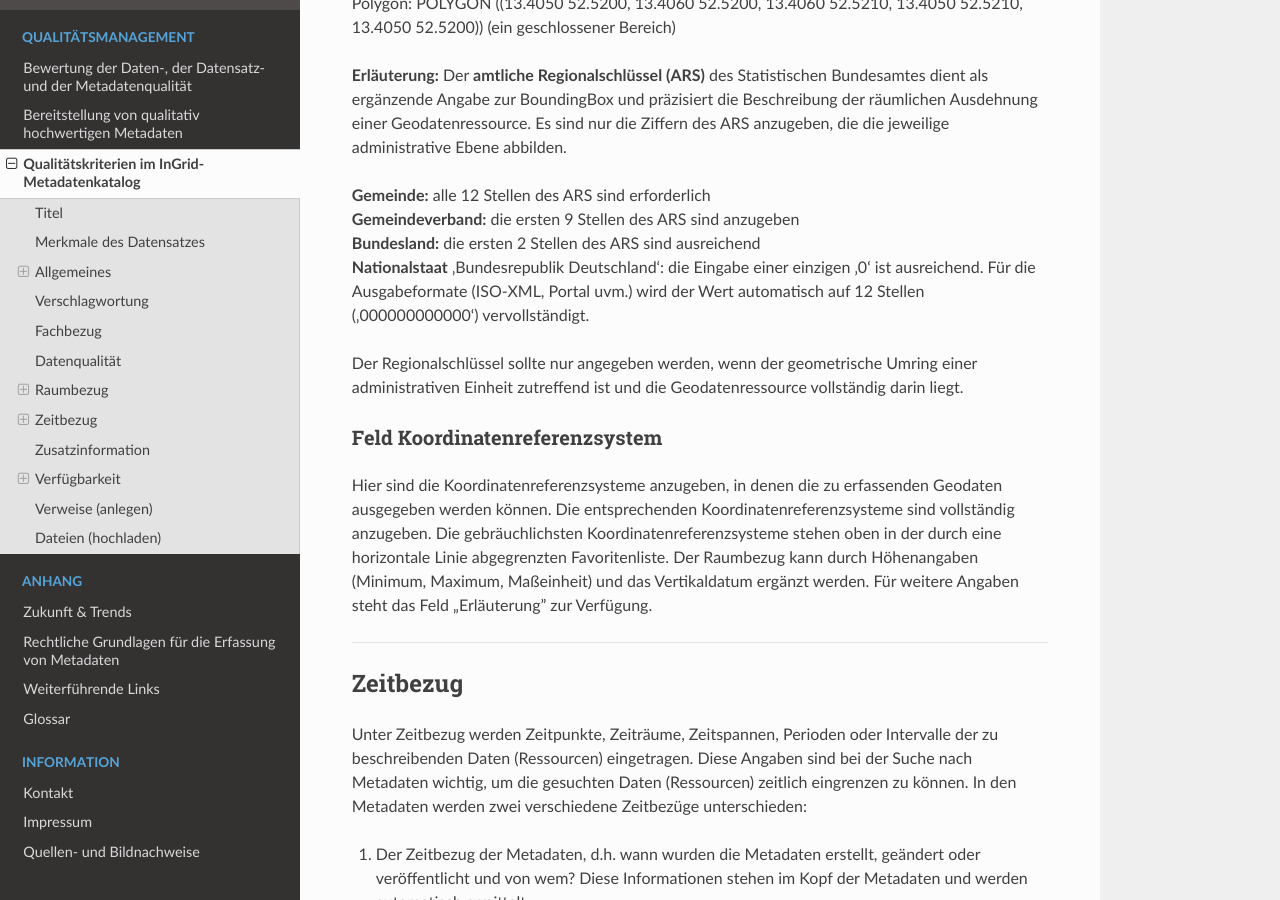
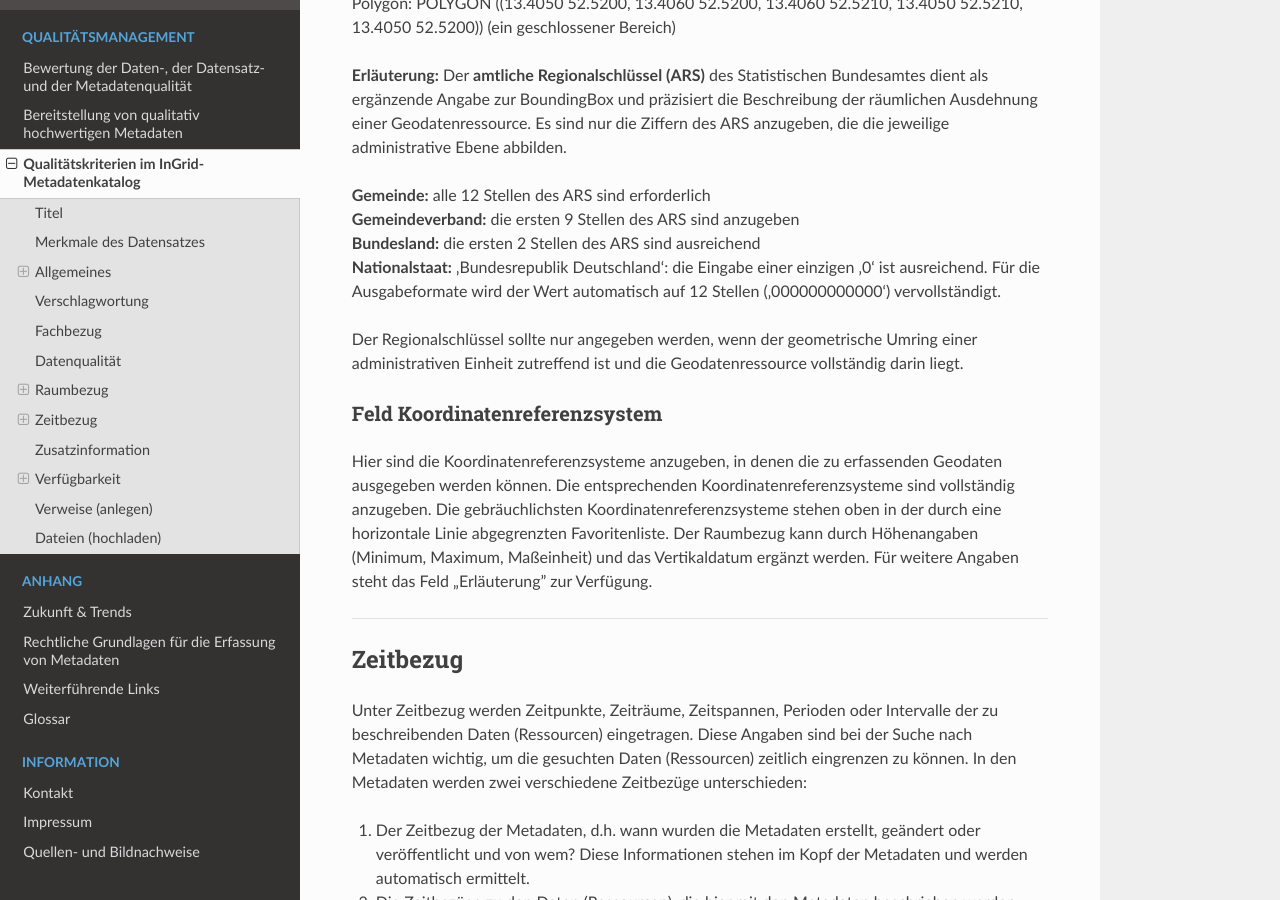
Before and after one commit to tomiwo/ingrid-mdk-st-high-quality-metadata, a Sphinx documentation site: the page built from docs/qualitaetsmanagement/metadatenschema-ige.rst, in a window 1280 px wide and 900 px high, scrolled down 5283 px. Built offline with Sphinx 7.4.7 and the Read the Docs theme 3.1.0, drawn with Linux system fonts in a browser that asks for light colours.

Commit message:
Update metadatenschema-ige.rst

```diff
--- a/docs/qualitaetsmanagement/metadatenschema-ige.rst
+++ b/docs/qualitaetsmanagement/metadatenschema-ige.rst
@@ -187,7 +187,7 @@ Polygon: POLYGON ((13.4050 52.5200, 13.4060 52.5200, 13.4060 52.5210, 13.4050 52
 | **Gemeinde:** alle 12 Stellen des ARS sind erforderlich
 | **Gemeindeverband:** die ersten 9 Stellen des ARS sind anzugeben
 | **Bundesland:** die ersten 2 Stellen des ARS sind ausreichend
-| **Nationalstaat** 'Bundesrepublik Deutschland': die Eingabe einer einzigen '0' ist ausreichend. Für die Ausgabeformate (ISO-XML, Portal uvm.) wird der Wert automatisch auf 12 Stellen ('000000000000') vervollständigt.
+| **Nationalstaat:** 'Bundesrepublik Deutschland': die Eingabe einer einzigen '0' ist ausreichend. Für die Ausgabeformate wird der Wert automatisch auf 12 Stellen ('000000000000') vervollständigt.
 
 Der Regionalschlüssel sollte nur angegeben werden, wenn der geometrische Umring einer administrativen Einheit zutreffend ist und die Geodatenressource vollständig darin liegt.
 
```
